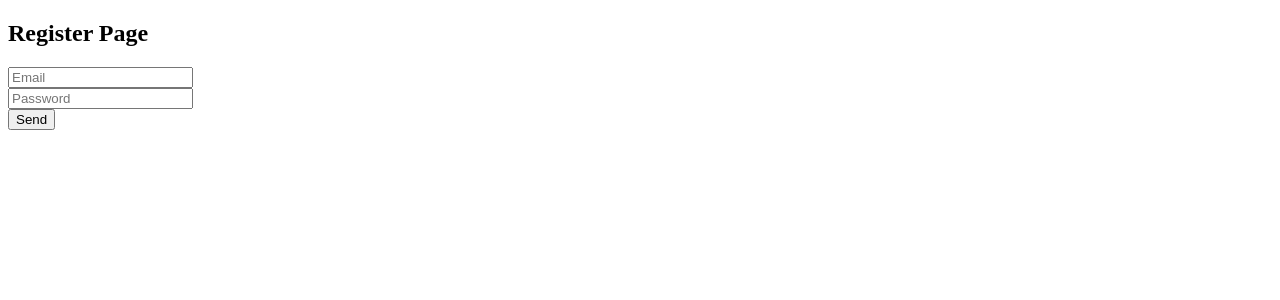
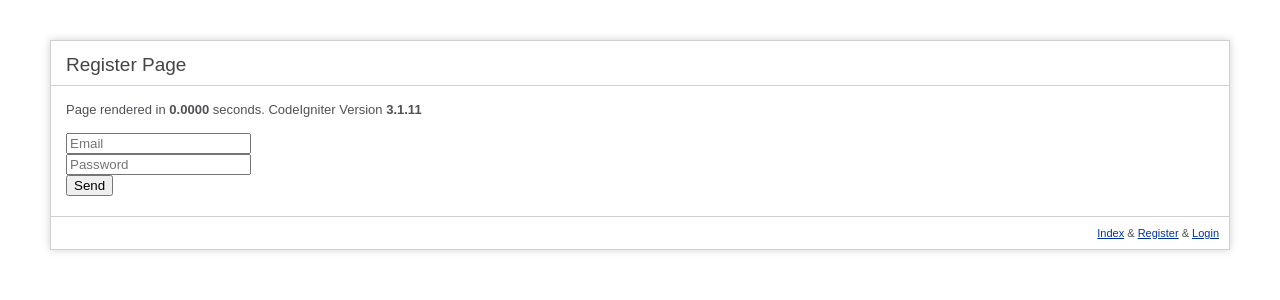
Before and after one commit to hcamachoint/codetest, a CodeIgniter app: page /database/index.php/auth/register in a window 1280 px wide. Shown: the top 300 px of the page. Run offline with CodeIgniter, Linux system fonts and the light colour scheme.

Commit message:
auth crypt

```diff
--- a/application/config/database.php
+++ b/application/config/database.php
@@ -76,10 +76,10 @@ $query_builder = TRUE;
 $db['default'] = array(
 	'dsn'	=> '',
 	'hostname' => 'localhost',
-	'username' => 'codetest',
-	'password' => 'codetest',
+	'username' => 'toor',
+	'password' => 'toor',
 	'database' => 'codetest',
-	'dbdriver' => 'postgre',
+	'dbdriver' => 'mysqli',
 	'dbprefix' => '',
 	'pconnect' => FALSE,
 	'db_debug' => (ENVIRONMENT !== 'production'),
--- a/application/controllers/Auth.php
+++ b/application/controllers/Auth.php
@@ -5,19 +5,21 @@ class Auth extends CI_Controller{
     function __construct()
     {
         parent::__construct();
+        $this->load->helper('login');
         $this->load->model('user');
         $this->load->library('form_validation');
         $this->load->library('session');
-        //$this->load->library('encrypt');
-        $this->load->helper('login');
+        $this->load->library('encryption');
     }
 
     function register(){
+        isNotLogin();
         $data['title'] = 'Codetest Register';
         $this->load->view("auth/register.php", $data);
     }
 
     function register_validation(){
+        isNotLogin();
         $this->form_validation->set_rules('email', 'Email', 'required|valid_email');
         $this->form_validation->set_rules('password', 'Password', 'required');
 
@@ -25,9 +27,8 @@ class Auth extends CI_Controller{
             $data = array(
                 'uuid' => uuid(),
                 'email'  => $this->input->post('email'),
-                'password'  => $this->input->post('password'),
-                //'password' => $this->encrypt->encode($this->input->post('password')),
-                'status' => 0
+                'password' => $this->encryption->encrypt($this->input->post('password')),
+                'status' => 1
                );
             $this->user->insert_data($data);
             $this->login();
@@ -35,18 +36,19 @@ class Auth extends CI_Controller{
     }
 
     function login(){
+        isNotLogin();
         $data['title'] = 'Codetest Login';
         $this->load->view("auth/login.php", $data);
     }
 
     function login_validation(){
+        isNotLogin();
         $this->form_validation->set_rules('email', 'Email', 'required|valid_email');
         $this->form_validation->set_rules('password', 'Password', 'required');
 
         if ($this->form_validation->run()) {
             $email = $this->input->post('email');
-            $password = $this->input->post('password');
-            //$password =  $this->encrypt->encode($this->input->post('password'));
+            $password =  $this->input->post('password');
 
             if ($this->user->can_login($email, $password)) {
                 $session_data = array('email' => $email);
--- a/application/helpers/login_helper.php
+++ b/application/helpers/login_helper.php
@@ -5,6 +5,11 @@ function isLogin(){
   if(empty($_SESSION['email']))
     redirect(base_url('auth/login'));
 }
+
+function isNotLogin(){
+    if(!empty($_SESSION['email']))
+      redirect(base_url('home'));
+  }
 
 function uuid()
 {
--- a/application/models/User.php
+++ b/application/models/User.php
@@ -28,15 +28,19 @@ class User extends CI_Model
     }
 
     function can_login($email, $password){
-        //$this->load->library('encrypt');
+        $this->load->library('encryption');
 
         $this->db->where("email", $email);
-        $this->db->where("password", $password);
         $query = $this->db->get("users");
 
         if ($query->num_rows() > 0) {
-            foreach($query->result() as $row){$this->session->set_userdata('id', $row->id);}
-            return true;
+            foreach($query->result() as $row){
+                if($row->status == 1 && $password === $this->encryption->decrypt($row->password)){
+                    $this->session->set_userdata('id', $row->id);
+                    return true;
+                }
+            }
+            return false;
         }else{
             return false;
         }
--- a/application/views/auth/register.php
+++ b/application/views/auth/register.php
@@ -1,14 +1,76 @@
-<?php defined('BASEPATH') OR exit('No direct script access allowed'); ?>
-<!DOCTYPE html>
+<?php
+defined('BASEPATH') OR exit('No direct script access allowed');
+?><!DOCTYPE html>
 <html lang="en">
 <head>
-    <meta charset="UTF-8">
-    <meta name="viewport" content="width=device-width, initial-scale=1.0">
-    <title>Document | <?php echo $title; ?></title>
+	<meta charset="utf-8">
+	<title>Welcome to CodeIgniter</title>
+
+	<style type="text/css">
+
+	::selection { background-color: #E13300; color: white; }
+	::-moz-selection { background-color: #E13300; color: white; }
+
+	body {
+		background-color: #fff;
+		margin: 40px;
+		font: 13px/20px normal Helvetica, Arial, sans-serif;
+		color: #4F5155;
+	}
+
+	a {
+		color: #003399;
+		background-color: transparent;
+		font-weight: normal;
+	}
+
+	h1 {
+		color: #444;
+		background-color: transparent;
+		border-bottom: 1px solid #D0D0D0;
+		font-size: 19px;
+		font-weight: normal;
+		margin: 0 0 14px 0;
+		padding: 14px 15px 10px 15px;
+	}
+
+	code {
+		font-family: Consolas, Monaco, Courier New, Courier, monospace;
+		font-size: 12px;
+		background-color: #f9f9f9;
+		border: 1px solid #D0D0D0;
+		color: #002166;
+		display: block;
+		margin: 14px 0 14px 0;
+		padding: 12px 10px 12px 10px;
+	}
+
+	#body {
+		margin: 0 15px 0 15px;
+	}
+
+	p.footer {
+		text-align: right;
+		font-size: 11px;
+		border-top: 1px solid #D0D0D0;
+		line-height: 32px;
+		padding: 0 10px 0 10px;
+		margin: 20px 0 0 0;
+	}
+
+	#container {
+		margin: 10px;
+		border: 1px solid #D0D0D0;
+		box-shadow: 0 0 8px #D0D0D0;
+	}
+	</style>
 </head>
 <body>
-    <div>
-        <h2>Register Page</h2>
+
+<div id="container">
+    <h1>Register Page</h1>
+	<div id="body">
+	<p>Page rendered in <strong>{elapsed_time}</strong> seconds. <?php echo  (ENVIRONMENT === 'development') ?  'CodeIgniter Version <strong>' . CI_VERSION . '</strong>' : '' ?></p>
         <form method="post" action="<?php echo base_url(); ?>auth/register_validation">
             <div class="form-group">
                 <input type="text" name="email" placeholder="Email">
@@ -23,6 +85,15 @@
                 <?php echo '<label class="text-danger">'.$this->session->flashdata("error").'</label>'; ?>
             </div>
         </form>
-    </div>
+	</div>
+	<?php
+		if (empty($_SESSION['id'])) {
+			echo '<p class="footer"><a href="'.base_url().'">Index</a> & <a href="'.base_url().'auth/register">Register</a> & <a href="'.base_url().'auth/login">Login</a></p>';
+		}else{
+			echo '<p class="footer"><a href="'.base_url().'">Index</a> & <a href="'.base_url().'home">Home</a> & <a href="'.base_url().'auth/logout">Logout</a></p>';
+		}
+	?>
+</div>
+
 </body>
 </html>
```
Also changed, not shown: application/views/auth/login.php (+80 -9 lines), application/views/home.php (+8 -3 lines), application/views/main.php (+9 -3 lines), codetest.sql (added, +69 -0 lines).
